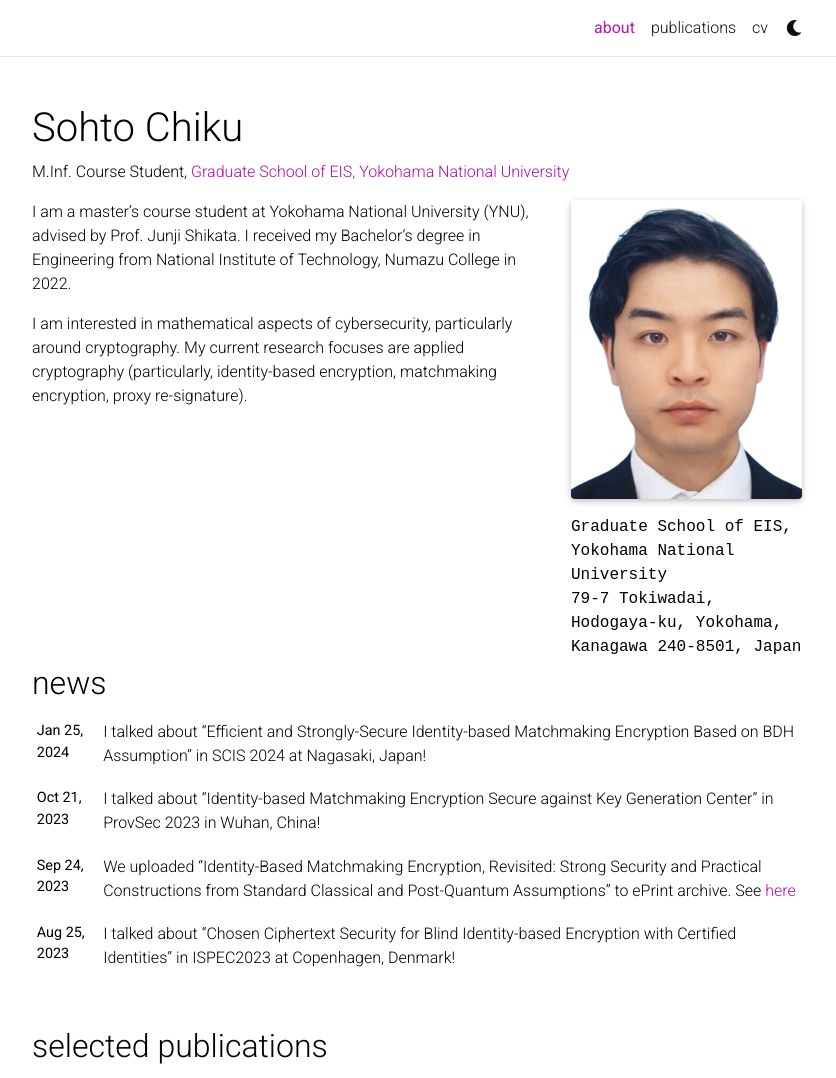
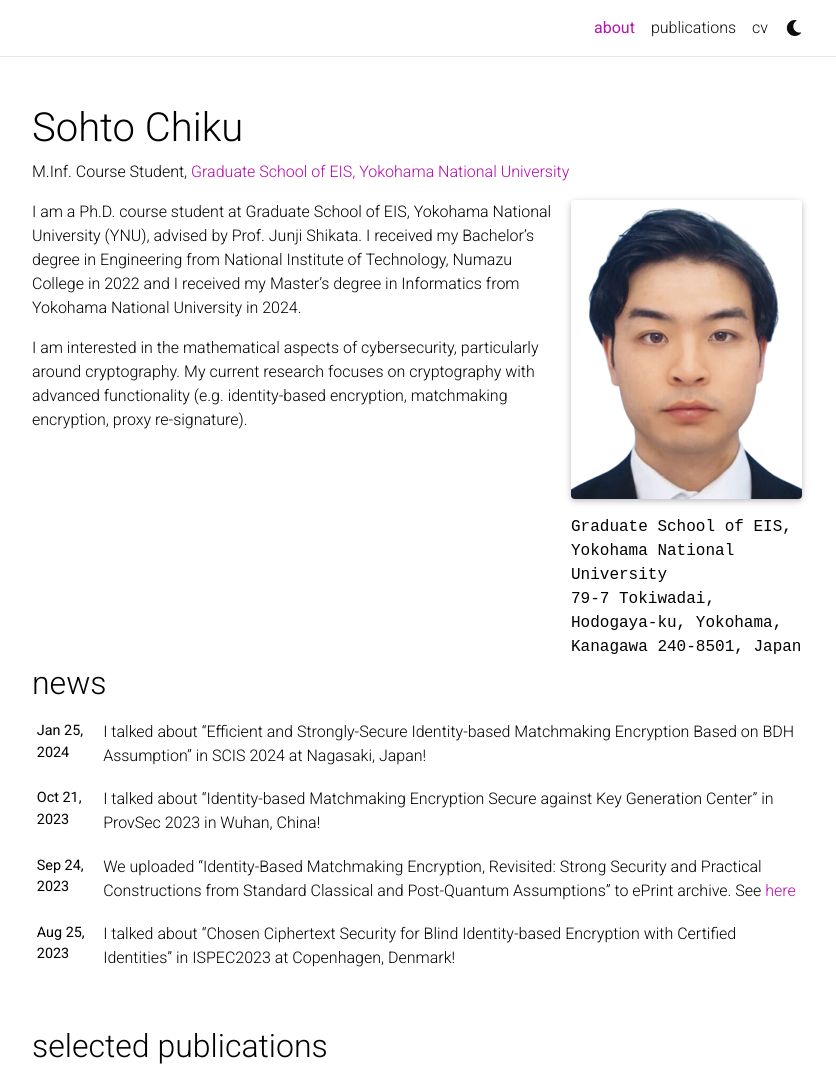
Before and after one commit to csort99/csort99.github.io, a Jekyll site: the page built from _pages/about.md, in a window 1280 px wide and 1367 px high, cut to the strip 0-1078 px from the top of the window. Shown: the whole strip, without its empty margins (223-1059 px from the left). Built offline with Jekyll 4.4.1, drawn with Linux system fonts in a browser that asks for light colours; full-size pictures stand in for the smaller copies a plugin makes; comment, search, counter and statistics services are not loaded; a style sheet for code colours, icons or effects is not loaded.

Commit message:
Update about.md

```diff
--- a/_pages/about.md
+++ b/_pages/about.md
@@ -17,7 +17,7 @@ selected_papers: true # includes a list of papers marked as "selected={true}"
 social: true  # includes social icons at the bottom of the page
 ---
 
-I am a master's course student at Yokohama National University (YNU), advised by Prof. Junji Shikata.
-I received my Bachelor's degree in Engineering from National Institute of Technology, Numazu College in 2022.
+I am a Ph.D. course student at Graduate School of EIS, Yokohama National University (YNU), advised by Prof. Junji Shikata.
+I received my Bachelor's degree in Engineering from National Institute of Technology, Numazu College in 2022 and I received my Master's degree in Informatics from Yokohama National University in 2024.
 
-I am interested in mathematical aspects of cybersecurity, particularly around cryptography. My current research focuses are applied cryptography (particularly, identity-based encryption, matchmaking encryption, proxy re-signature).
+I am interested in the mathematical aspects of cybersecurity, particularly around cryptography. My current research focuses on cryptography with advanced functionality (e.g. identity-based encryption, matchmaking encryption, proxy re-signature).
```
